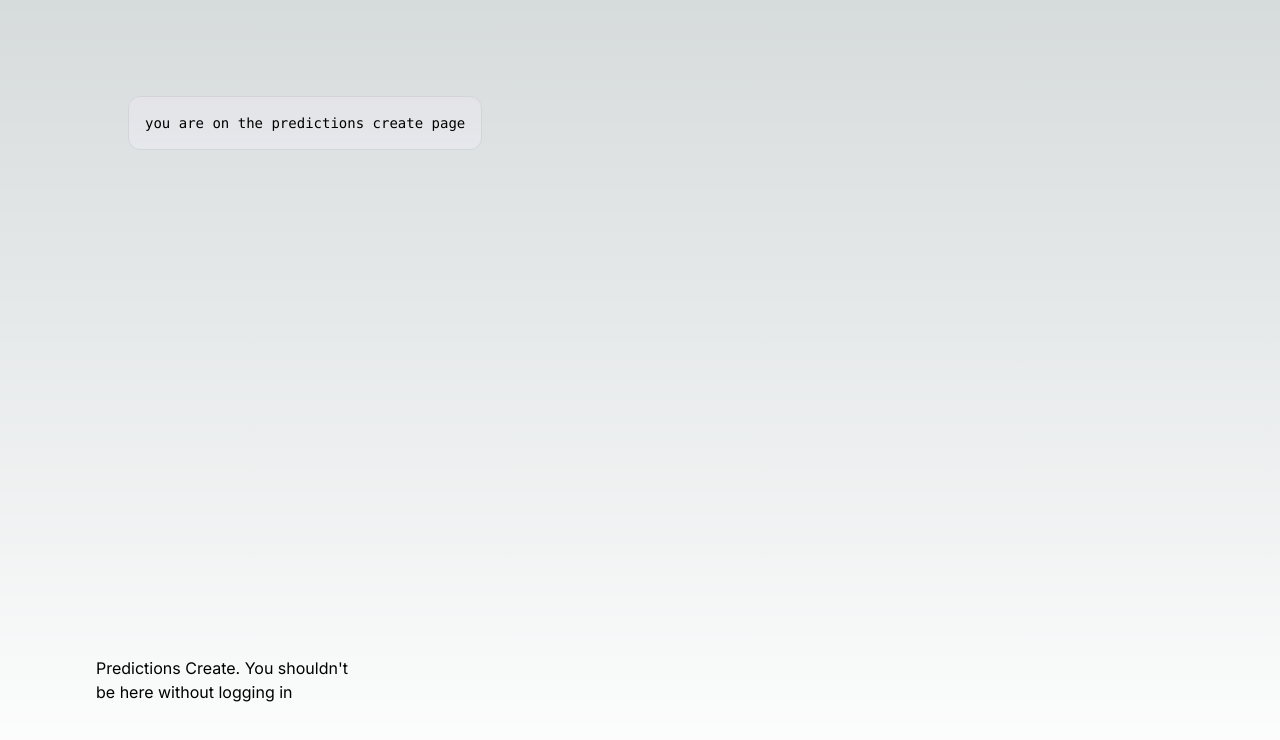
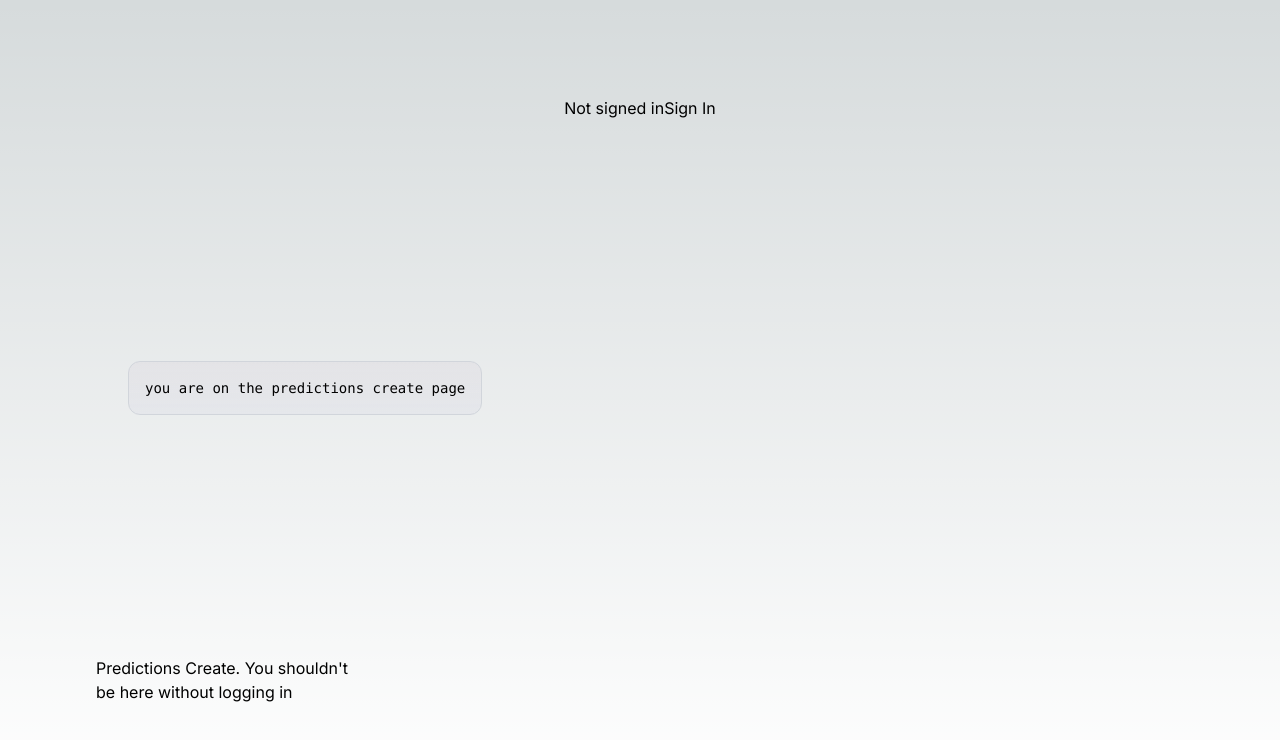
Before and after one commit to TYLER-JM/team-fantasy-v2, a Next.js app: page /predictions/create in a window 1280 px wide. Shown: the top 740 px of the page. Built offline with nearby package versions, Linux system fonts and the light colour scheme; no server answers.

Commit message:
comments out routes with no pages yet, adds prisma generate to build command

```diff
--- a/app/components/Header.js
+++ b/app/components/Header.js
@@ -20,9 +20,9 @@ export default function Header() {
         </div>
         <div>
           <ul>
-            <li><Link href="/predictions/list">Prediction History</Link></li>
+            {/* <li><Link href="/predictions/list">Prediction History</Link></li> */}
             <li><Link href="/predictions/create">Upcoming Games (make predictions)</Link></li>
-            <li><Link href="/standings">Standings</Link></li>
+            {/* <li><Link href="/standings">Standings</Link></li> */}
             <li><Link href="/">Dashboard</Link></li>
           </ul>
         </div>
--- a/app/predictions/create/page.js
+++ b/app/predictions/create/page.js
@@ -1,8 +1,11 @@
 'use client'
+
+import Header from "@/app/components/Header"
 
 export default function PredictionsCreate() {
   return (
     <main className="flex min-h-screen flex-col items-center justify-between p-24">
+      <Header/>
       <div className="z-10 w-full max-w-5xl items-center justify-between font-mono text-sm lg:flex">
         <p className="fixed left-0 top-0 flex w-full justify-center border-b border-gray-300 bg-gradient-to-b from-zinc-200 pb-6 pt-8 backdrop-blur-2xl dark:border-neutral-800 dark:bg-zinc-800/30 dark:from-inherit lg:static lg:w-auto  lg:rounded-xl lg:border lg:bg-gray-200 lg:p-4 lg:dark:bg-zinc-800/30">
           you are on the predictions create page
--- a/package.json
+++ b/package.json
@@ -4,7 +4,7 @@
   "private": true,
   "scripts": {
     "dev": "next dev",
-    "build": "next build",
+    "build": "prisma generate && next build",
     "start": "next start",
     "lint": "next lint"
   },
```
